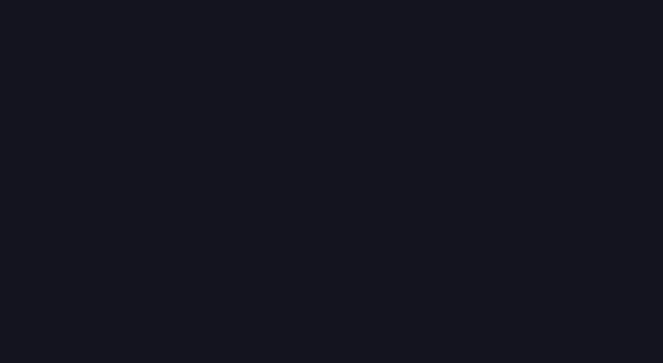
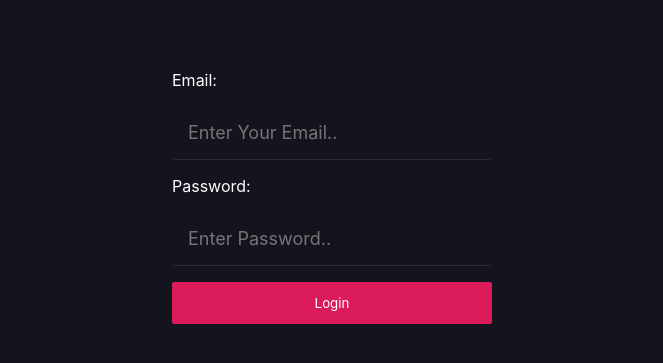
Before and after one commit to kr395/Personal-chat, a React (Vite) app: page /login in a window 1280 px wide. Before the commit this address led to /. Shown: the part 203-566 px from the top of the page, without its empty margins (308-971 px from the left). Built offline with nearby package versions, Linux system fonts and the light colour scheme; no server answers.

Commit message:
user login page setup complete, appwrite setup left

```diff
--- a/src/pages/LoginPage.jsx
+++ b/src/pages/LoginPage.jsx
@@ -1,20 +1,57 @@
-import React ,{useEffect} from 'react'
-import { useAuth } from '../utils/AuthContext'
-import { useNavigate } from 'react-router-dom'
+import React, { useEffect,useState } from "react";
+import { useAuth } from "../utils/AuthContext";
+import { useNavigate } from "react-router-dom";
 
 const LoginPage = () => {
-  const {user} = useAuth()
-  const navigate =useNavigate()
+  const { user, handleUserLogin } = useAuth();
+  const navigate = useNavigate();
+  const [credentials, setCredentials] = useState({ email: "", password: "" });
   useEffect(() => {
-    if (user) {
-      navigate('/')
+    if (!user) {
+      navigate("/");
     }
+  }, []);
 
-  }, [])
+  // handle input change
+  const handleInputChange = (e) => {
+    const { name, value } = e.target;
+    setCredentials({ ...credentials, [name]: value });
+    console.log(credentials);
+  };
 
   return (
-    <div>LoginPage</div>
-  )
-}
+    <div className="auth--container">
+      <div className="from--wrapper">
+        <form onSubmit={(e) => handleUserLogin(e, credentials)}>
+          <div className="field--wrapper">
+            <label>Email:</label>
+            <input
+              type="email"
+              required
+              name="email"
+              placeholder="Enter Your Email.."
+              value={credentials.email}
+              onChange={handleInputChange}
+            />
+          </div>
+          <div className="field--wrapper">
+            <label>Password:</label>
+            <input
+              type="password"
+              required
+              name="password"
+              placeholder="Enter Password.."
+              value={credentials.password}
+              onChange={handleInputChange}
+            />
+          </div>
+          <div className="field--wrapper">
+              <input className="btn btn--lg btn--main" type="submit" value="Login" />
+          </div>
+        </form>
+      </div>
+    </div>
+  );
+};
 
-export default LoginPage
+export default LoginPage;
--- a/src/utils/AuthContext.jsx
+++ b/src/utils/AuthContext.jsx
@@ -10,8 +10,20 @@ export const AuthProvider = ({ children }) => {
     setLoading(false);
   }, []);
 
+  // user login
+  const handleUserLogin = async (e, credentials) => {
+     e.preventDefault();
+     try {
+
+     } catch (error) {
+      console.log("handleuserlogin error", error);
+     }
+  };
+
   const contextData = {
-    user : user
+    user,
+    handleUserLogin,
+
   };
   return (
     <AuthContext.Provider value={contextData}>
```
